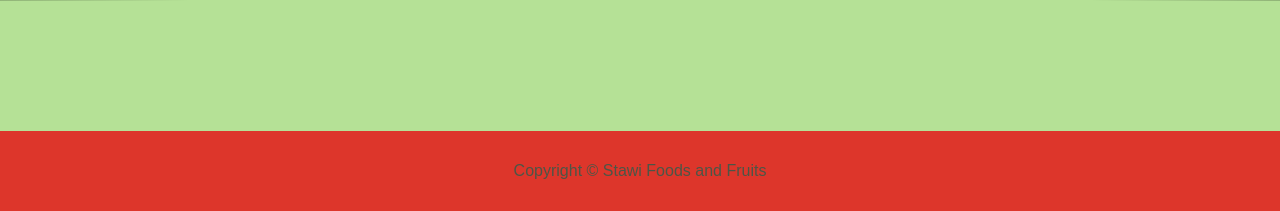
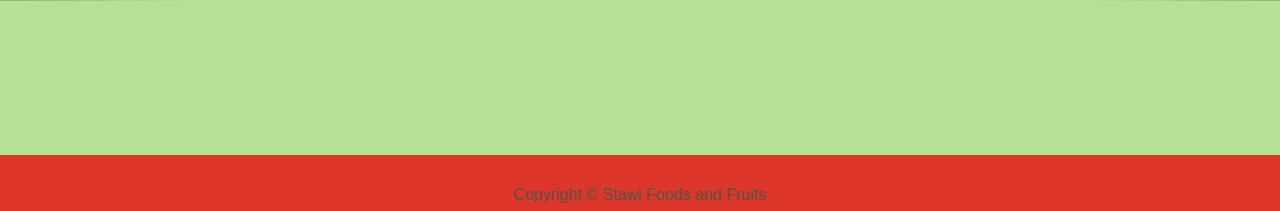
Before and after one commit to TitoLulu/stawi.github.io, a PHP site: page /index.html in a window 1280 px wide. Shown: the part 589-800 px from the top of the page. Run offline with PHP 8.4, Linux system fonts and the light colour scheme; some libraries are stand-ins or nearby versions.

Commit message:
story page

```diff
--- a/css/style.css
+++ b/css/style.css
@@ -161,7 +161,7 @@ footer style
 
 	background:rgb(232,12,17);
 	width:100%;
-	height: 10.0vh;
+	height: 7.0vh;
 	line-height: 80px;
 	text-align: center;
 	padding-bottom: 0;
```
